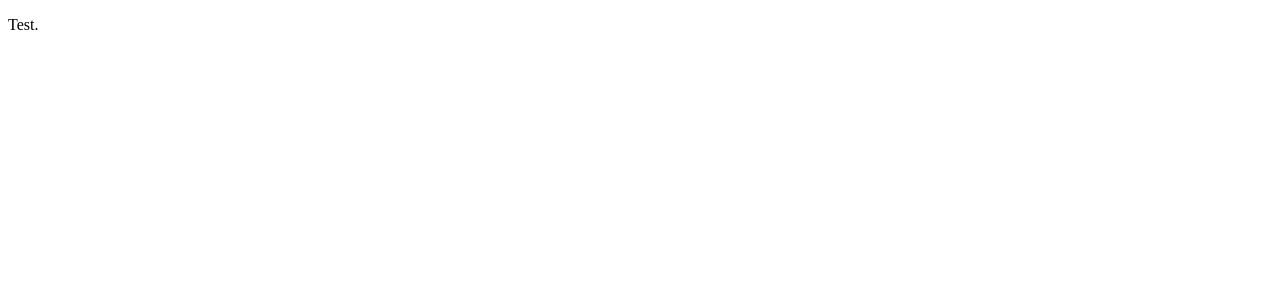
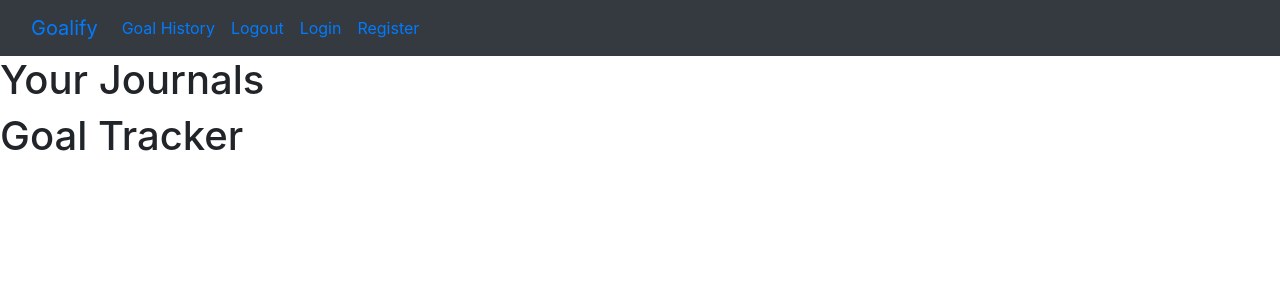
Before and after one commit to NickG35/Goalify, a Django app: page / in a window 1280 px wide. Before the commit the part shown is almost empty. Shown: the top 300 px of the page. Run offline with Django 4.2, Linux system fonts and the light colour scheme; some libraries are stand-ins or nearby versions.

Commit message:
Navbar and Headers for home

```diff
--- a/Capstone/Goalify/templates/goalify/index.html
+++ b/Capstone/Goalify/templates/goalify/index.html
@@ -1,5 +1,6 @@
 {% extends "goalify/layout.html" %}
 
 {% block body%}
-    <p>Test.</p>
+    <h1>Your Journals</h1>
+    <h1>Goal Tracker</h1>
 {% endblock %}
--- a/Capstone/Goalify/templates/goalify/layout.html
+++ b/Capstone/Goalify/templates/goalify/layout.html
@@ -3,8 +3,38 @@
 <html lang="en">
 <head>
     <title>{% block title %} Goalify {% endblock %}</title>
+    <link rel="stylesheet" href="https://stackpath.bootstrapcdn.com/bootstrap/4.4.1/css/bootstrap.min.css" integrity="sha384-Vkoo8x4CGsO3+Hhxv8T/Q5PaXtkKtu6ug5TOeNV6gBiFeWPGFN9MuhOf23Q9Ifjh" crossorigin="anonymous">
+    <link href="{% static 'network/styles.css' %}" rel="stylesheet">
+    <script src="https://code.jquery.com/jquery-3.2.1.slim.min.js" integrity="sha384-KJ3o2DKtIkvYIK3UENzmM7KCkRr/rE9/Qpg6aAZGJwFDMVNA/GpGFF93hXpG5KkN" crossorigin="anonymous"></script>
+    <script src="https://cdn.jsdelivr.net/npm/popper.js@1.12.9/dist/umd/popper.min.js" integrity="sha384-ApNbgh9B+Y1QKtv3Rn7W3mgPxhU9K/ScQsAP7hUibX39j7fakFPskvXusvfa0b4Q" crossorigin="anonymous"></script>
+    <script src="https://cdn.jsdelivr.net/npm/bootstrap@4.0.0/dist/js/bootstrap.min.js" integrity="sha384-JZR6Spejh4U02d8jOt6vLEHfe/JQGiRRSQQxSfFWpi1MquVdAyjUar5+76PVCmYl" crossorigin="anonymous"></script>
+    <script src="https://kit.fontawesome.com/8b6abeeef6.js" crossorigin="anonymous"></script>
 </head>
 <body>
+    <nav class="navbar dark bg-dark  navbar-expand-lg bg-body-tertiary">
+        <div class="container-fluid">
+          <a class="navbar-brand" href="#">Goalify</a>
+          <button class="navbar-toggler" type="button" data-bs-toggle="collapse" data-bs-target="#navbarNavDropdown" aria-controls="navbarNavDropdown" aria-expanded="false" aria-label="Toggle navigation">
+            <span class="navbar-toggler-icon"></span>
+          </button>
+          <div class="collapse navbar-collapse" id="navbarNavDropdown">
+            <ul class="navbar-nav">
+              <li class="nav-item">
+                <a class="nav-link active" aria-current="page" href="#">Goal History</a>
+              </li>
+              <li class="nav-item">
+                <a class="nav-link" href="#">Logout</a>
+              </li>
+              <li class="nav-item">
+                <a class="nav-link" href="#">Login</a>
+              </li>
+              <li class="nav-item">
+                <a class="nav-link" href="#">Register</a>
+              </li>
+            </ul>
+        </div>
+    </div>
+</nav>
     <div class="body">
         {% block body %}
         {% endblock %}
```
